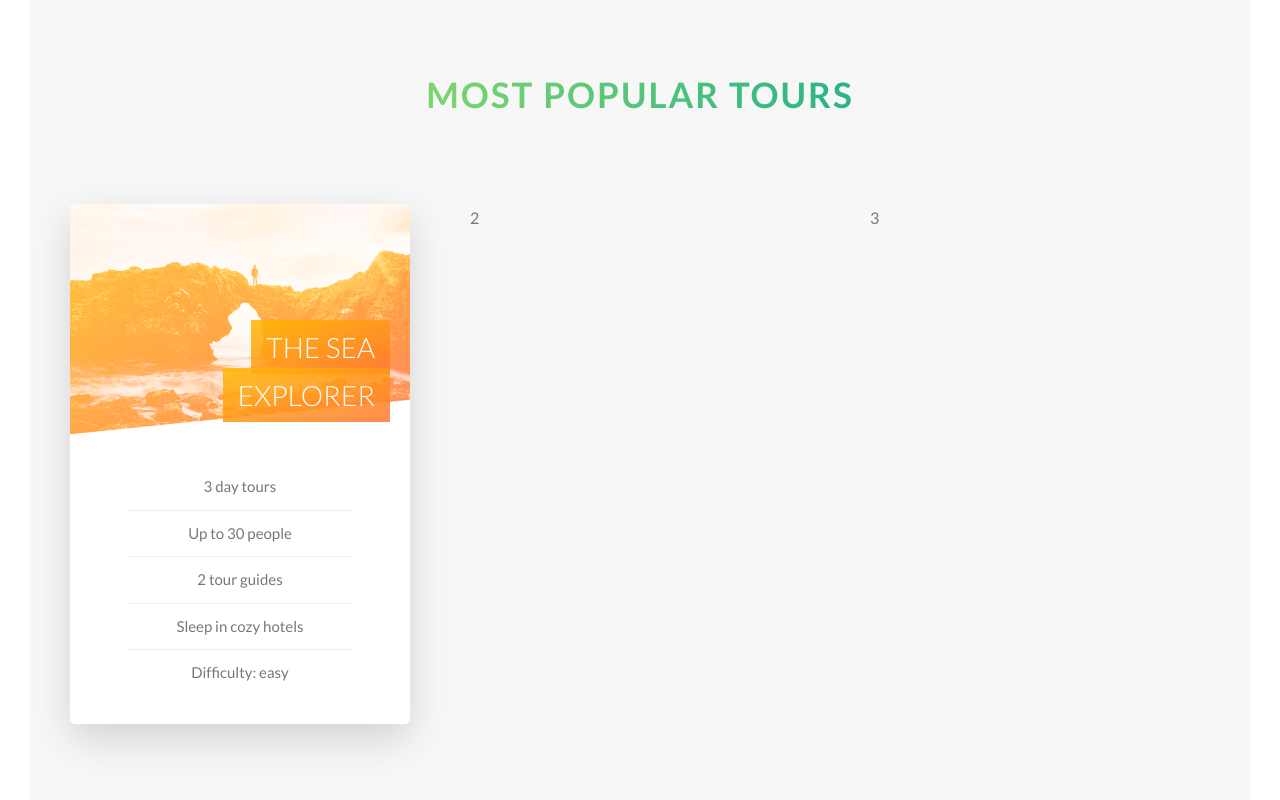
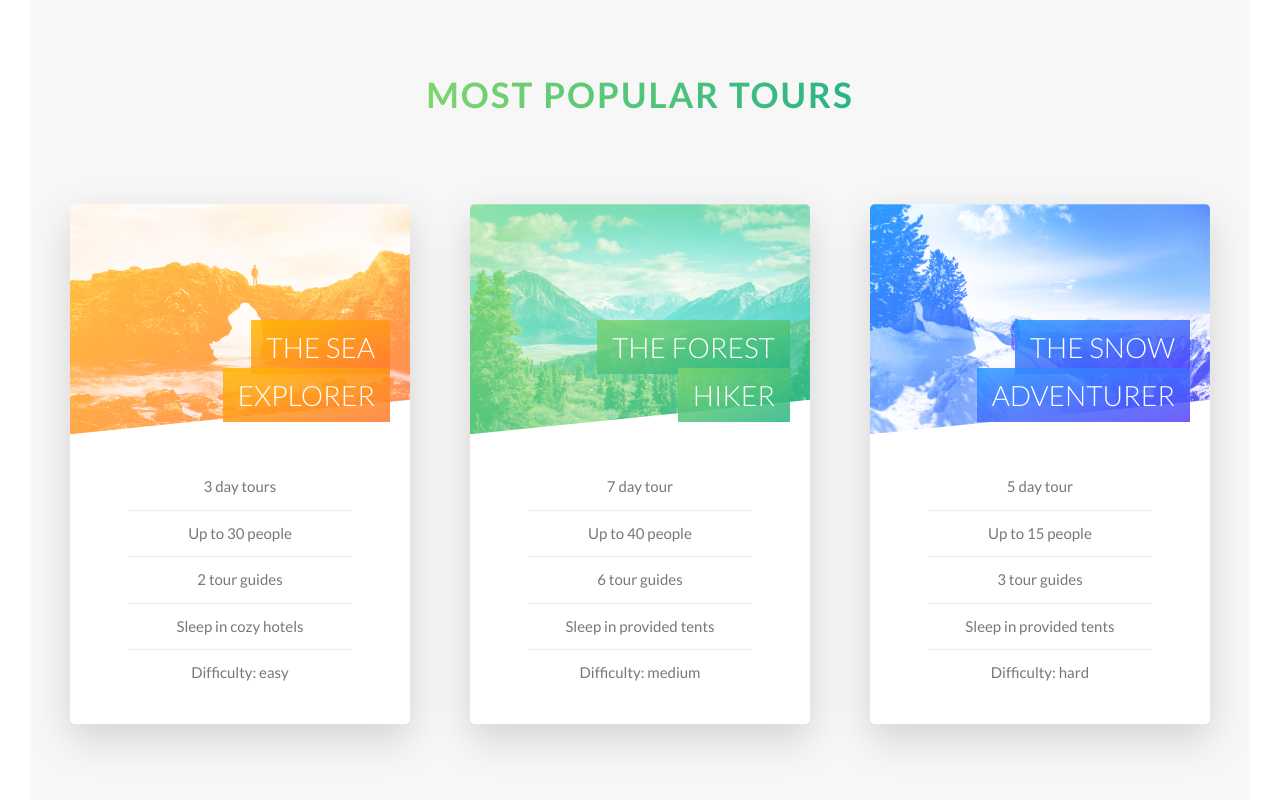
Before and after one commit to divineLush/natours, a website: page index.html in a window 1280 px wide. Shown: the part 2454-3254 px from the top of the page. Drawn offline with Linux system fonts and the light colour scheme.

Commit message:
added another two cards

```diff
--- a/index.html
+++ b/index.html
@@ -136,8 +136,70 @@
                             </div>
                         </div>
                     </div>
-                    <div class="col-1-of-3">2</div>
-                    <div class="col-1-of-3">3</div>
+                    <div class="col-1-of-3">
+                        <div class="card">
+                            <div class="card__side card__side--front">
+                                <div class="card__picture card__picture--2">
+                                    &nbsp;
+                                </div>
+                                <h4 class="card__heading">
+                                    <span class="card__heading-span card__heading-span--2">
+                                        The forest hiker
+                                    </span>
+                                </h4>
+                                <div class="card__details">
+                                    <ul>
+                                        <li>7 day tour</li>
+                                        <li>Up to 40 people</li>
+                                        <li>6 tour guides</li>
+                                        <li>Sleep in provided tents</li>
+                                        <li>Difficulty: medium</li>
+                                    </ul>
+                                </div>
+                            </div>
+                            <div class="card__side card__side--back card__side--back-2">
+                                <div class="card__cta">
+                                    <div class="card__price-box">
+                                        <p class="card__price-only">Only</p>
+                                        <p class="card__price-value">$497</p>
+                                    </div>
+                                    <a href="#" class="btn btn--white">Book now!</a>
+                                </div>
+                            </div>
+                        </div>
+                    </div>
+                    <div class="col-1-of-3">
+                        <div class="card">
+                            <div class="card__side card__side--front">
+                                <div class="card__picture card__picture--3">
+                                    &nbsp;
+                                </div>
+                                <h4 class="card__heading">
+                                    <span class="card__heading-span card__heading-span--3">
+                                        The snow adventurer
+                                    </span>
+                                </h4>
+                                <div class="card__details">
+                                    <ul>
+                                        <li>5 day tour</li>
+                                        <li>Up to 15 people</li>
+                                        <li>3 tour guides</li>
+                                        <li>Sleep in provided tents</li>
+                                        <li>Difficulty: hard</li>
+                                    </ul>
+                                </div>
+                            </div>
+                            <div class="card__side card__side--back card__side--back-3">
+                                <div class="card__cta">
+                                    <div class="card__price-box">
+                                        <p class="card__price-only">Only</p>
+                                        <p class="card__price-value">$897</p>
+                                    </div>
+                                    <a href="#" class="btn btn--white">Book now!</a>
+                                </div>
+                            </div>
+                        </div>
+                    </div>
                 </div>
             </section>
         </main>
--- a/sass/components/_card.sass
+++ b/sass/components/_card.sass
@@ -26,6 +26,12 @@
             &-1
                 background-image: linear-gradient(to right bottom, $color-secondary-light, $color-secondary-dark)
 
+            &-2
+                background-image: linear-gradient(to right bottom, $color-primary-light, $color-primary-dark)
+
+            &-3
+                background-image: linear-gradient(to right bottom, $color-tertiary-light, $color-tertiary-dark)
+
     &:hover &__side--front
         transform: rotateY(-180deg)
 
@@ -42,6 +48,12 @@
 
         &--1
             background-image: linear-gradient(to right bottom, $color-secondary-light, $color-secondary-dark), url('../img/nat-5.jpg')
+
+        &--2
+            background-image: linear-gradient(to right bottom, $color-primary-light, $color-primary-dark), url('../img/nat-6.jpg')
+
+        &--3
+            background-image: linear-gradient(to right bottom, $color-tertiary-light, $color-tertiary-dark), url('../img/nat-7.jpg')
 
     &__heading
         font-size: 2.8rem
@@ -61,6 +73,12 @@
 
         &--1
             background-image: linear-gradient(to right bottom, rgba($color-secondary-light, .85), rgba($color-secondary-dark, .85))
+
+        &--2
+            background-image: linear-gradient(to right bottom, rgba($color-primary-light, .85), rgba($color-primary-dark, .85))
+
+        &--3
+            background-image: linear-gradient(to right bottom, rgba($color-tertiary-light, .85), rgba($color-tertiary-dark, .85))
 
     &__details
         padding: 3rem
```
Also changed, not shown: css/style.css.
